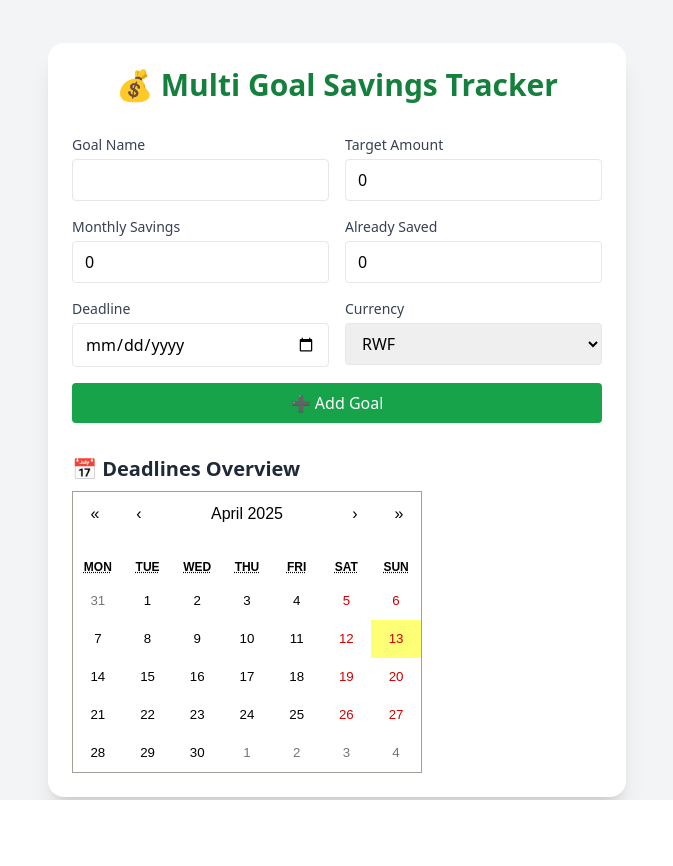
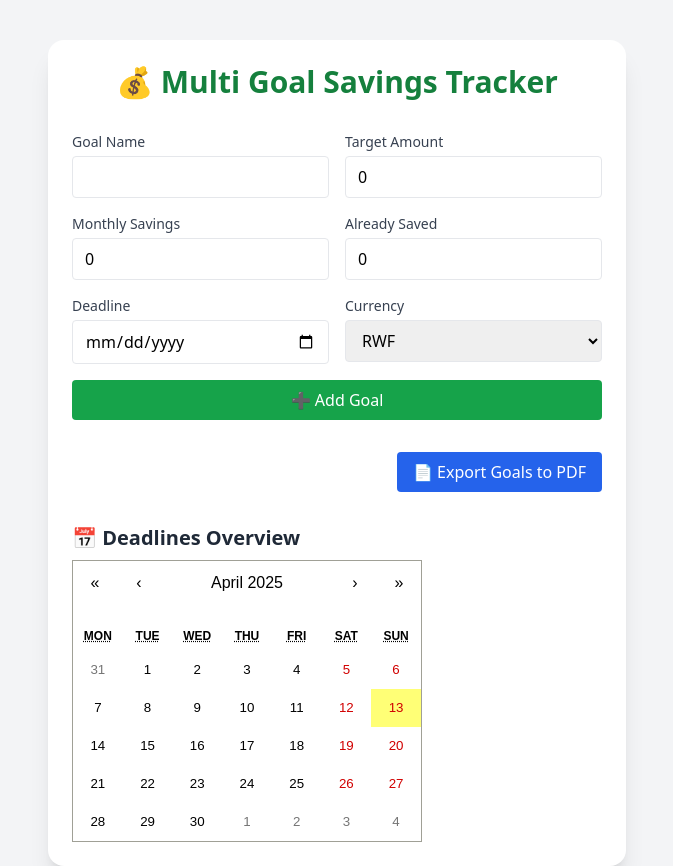
Before and after one commit to SethNdagijimana/savingTracker, a React (Create React App) app: page / in a window 1280 px wide. Shown: the whole page, without its empty margins (303-976 px from the left). Before the commit the page ends 800 px from the top, so only its background shows below. Built offline with nearby package versions, Linux system fonts and the light colour scheme.

Commit message:
added pdf download

```diff
--- a/package.json
+++ b/package.json
@@ -19,6 +19,8 @@
     "clsx": "^2.1.1",
     "cra-template": "1.2.0",
     "framer-motion": "^11.15.0",
+    "html2canvas": "^1.4.1",
+    "jspdf": "^3.0.1",
     "jwt-decode": "^4.0.0",
     "lucide-react": "^0.469.0",
     "react": "^19.0.0",
--- a/src/components/SavingTracker/SavingTracker.jsx
+++ b/src/components/SavingTracker/SavingTracker.jsx
@@ -1,4 +1,6 @@
-import React, { useEffect, useState } from "react"
+import html2canvas from "html2canvas"
+import jsPDF from "jspdf"
+import React, { useEffect, useRef, useState } from "react"
 import Calendar from "react-calendar"
 import "react-calendar/dist/Calendar.css"
 
@@ -9,6 +11,8 @@ const SavingTracker = () => {
     const saved = localStorage.getItem("savingsGoals")
     return saved ? JSON.parse(saved) : []
   })
+
+  const exportRef = useRef()
 
   const [newGoal, setNewGoal] = useState({
     goalName: "",
@@ -46,6 +50,18 @@ const SavingTracker = () => {
     const months = Math.ceil(remaining / goal.monthlySavings)
     const percent = Math.min((goal.savedSoFar / goal.targetAmount) * 100, 100)
     return { months, percent }
+  }
+
+  const handleExportPDF = async () => {
+    const input = exportRef.current
+    const canvas = await html2canvas(input)
+    const imgData = canvas.toDataURL("image/png")
+    const pdf = new jsPDF("p", "mm", "a4")
+    const imgProps = pdf.getImageProperties(imgData)
+    const pdfWidth = pdf.internal.pageSize.getWidth()
+    const pdfHeight = (imgProps.height * pdfWidth) / imgProps.width
+    pdf.addImage(imgData, "PNG", 0, 0, pdfWidth, pdfHeight)
+    pdf.save("savings-goals.pdf")
   }
 
   return (
@@ -158,9 +174,12 @@ const SavingTracker = () => {
       </div>
 
       {/* Goal List */}
-      <div className="space-y-6">
+      <div ref={exportRef} className="space-y-6">
         {goals.map((goal, index) => {
           const { months, percent } = calculateProgress(goal)
+          const years = Math.floor(months / 12)
+          const remainingMonths = months % 12
+
           return (
             <div key={index} className="p-4 border rounded-lg shadow-md">
               <h2 className="text-xl font-bold text-gray-800">
@@ -189,11 +208,23 @@ const SavingTracker = () => {
                 ></div>
               </div>
               <p className="text-sm text-gray-500 mt-1">
-                {percent.toFixed(1)}% saved — Estimated {months} months left
+                {percent.toFixed(1)}% saved — Estimated{" "}
+                {years > 0 && `${years} years `}
+                {remainingMonths} months left
               </p>
             </div>
           )
         })}
+      </div>
+
+      {/* PDF Export Button */}
+      <div className="flex justify-end mt-4">
+        <button
+          className="bg-blue-600 text-white rounded px-4 py-2 hover:bg-blue-700"
+          onClick={handleExportPDF}
+        >
+          📄 Export Goals to PDF
+        </button>
       </div>
 
       {/* 📅 Calendar View */}
```
Also changed, not shown: 1 other file (tests, documents, lock files or other folders).
